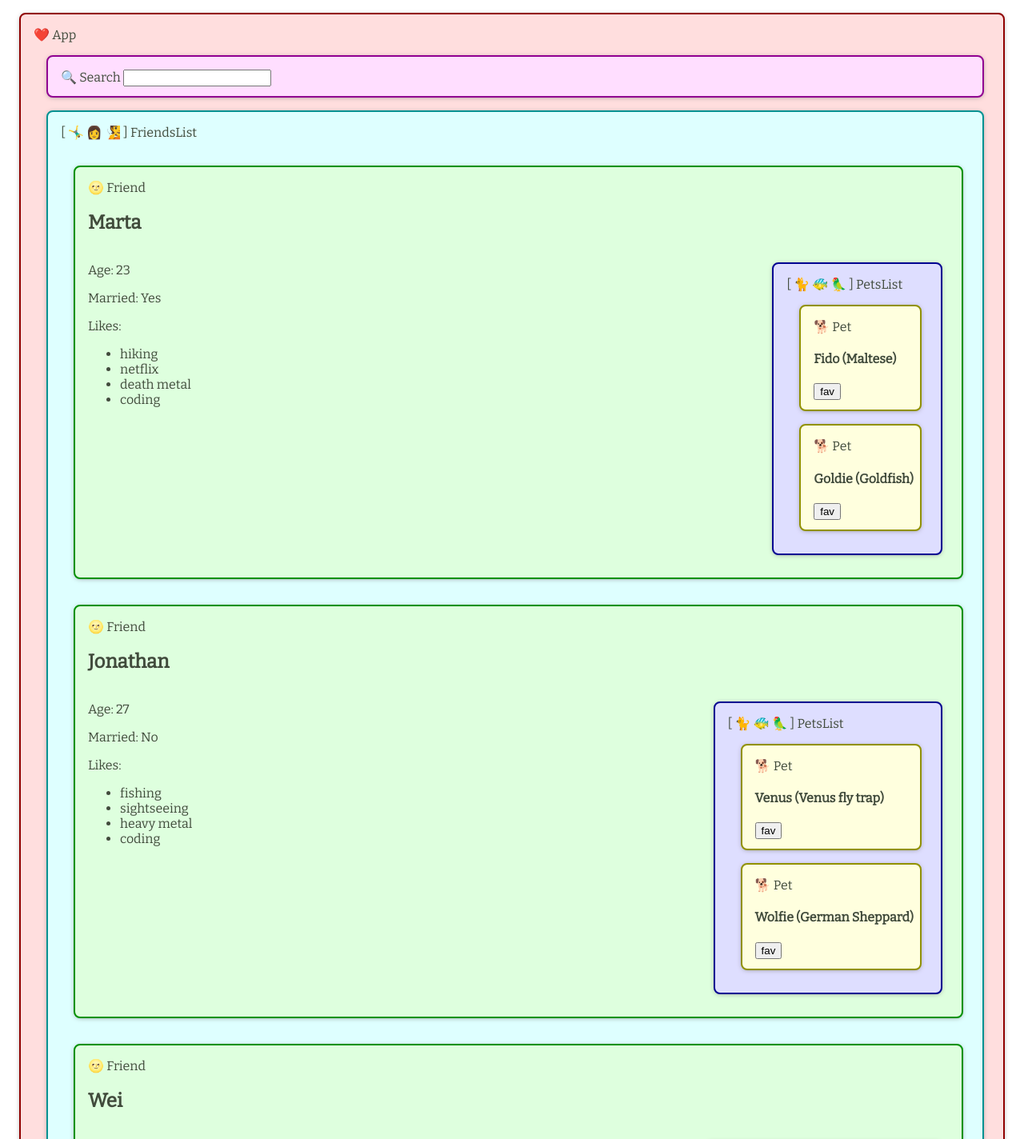
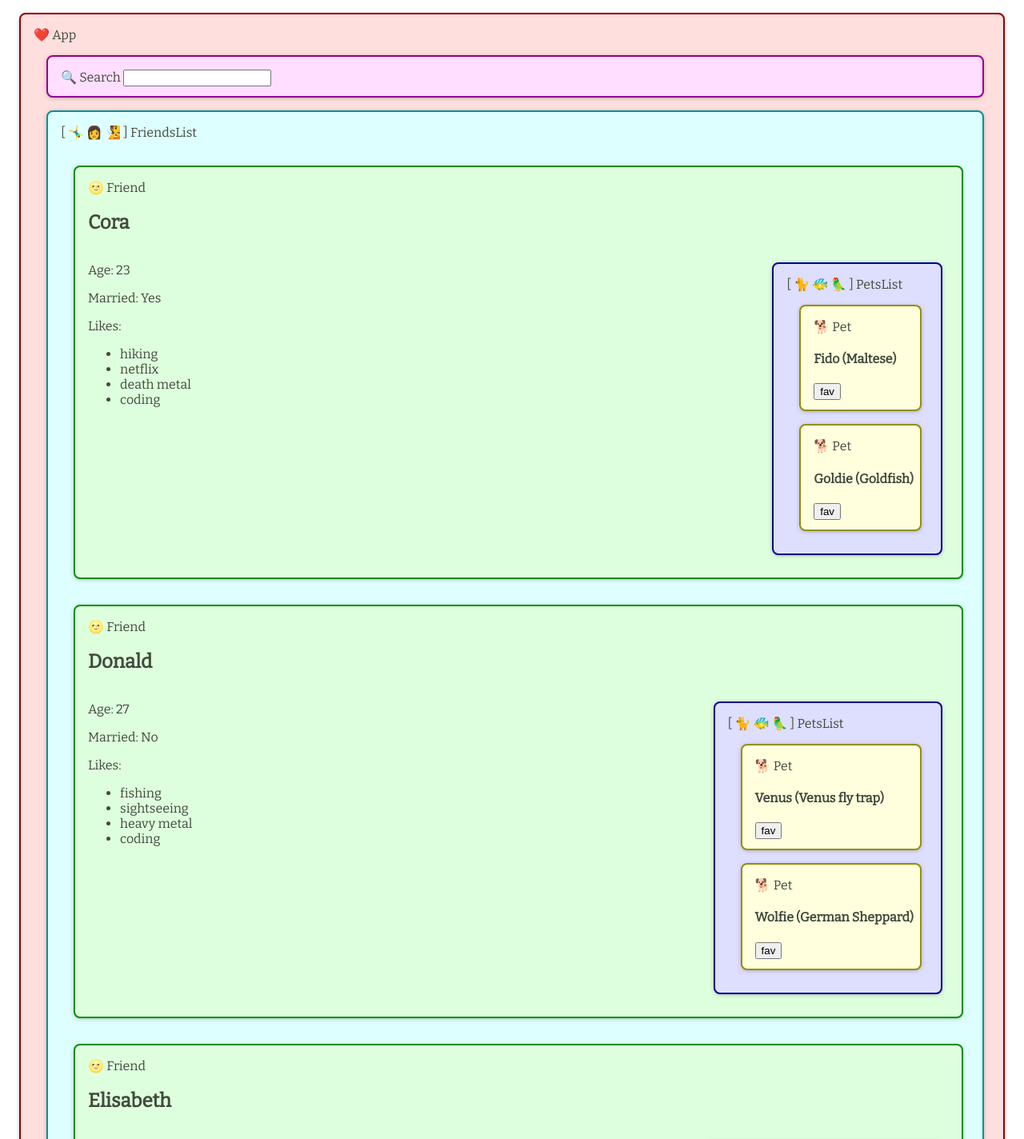
Before and after one commit to Tereamarie/web-guided-project-react-components-2-solution, a React (Vite) app: page / in a window 1280 px wide. Shown: the top 1424 px of the page at 80% size. Built offline with nearby package versions, Linux system fonts and the light colour scheme.

Commit message:
file extensions

```diff
--- a/src/components/Pet.jsx
+++ b/src/components/Pet.js
@@ -3,8 +3,6 @@ import React, { useState } from 'react'
 export default function Pet(props) {
   const { pet } = props
   const [fav, setFav] = useState(false)
-
-  // 1- Add a click handler to the button that favs the pet
 
   return (
     <div className='pet-friends container'>
@@ -13,3 +11,5 @@ export default function Pet(props) {
     </div>
   )
 }
+
+{/* <Pet pet={{ name: 'goldfish', type: 'fish' }} /> */}
--- a/src/dummy-data/friends.js
+++ b/src/dummy-data/friends.js
@@ -5,7 +5,7 @@ export const hello = 'world'
 export default [
   {
     id: uuid(),
-    name: 'Marta',
+    name: 'Cora',
     age: 23,
     hobbies: [
       'hiking',
@@ -21,7 +21,7 @@ export default [
   },
   {
     id: uuid(),
-    name: 'Jonathan',
+    name: 'Donald',
     age: 27,
     hobbies: [
       'fishing',
@@ -37,7 +37,7 @@ export default [
   },
   {
     id: uuid(),
-    name: 'Wei',
+    name: 'Elisabeth',
     age: 21,
     hobbies: [
       'exotic animals',
```
Also changed, not shown: src/components/App.js (renamed from src/components/App.jsx), src/components/Friend.js (renamed from src/components/Friend.jsx), src/components/FriendsList.js (renamed from src/components/FriendsList.jsx), src/components/PetsList.js (renamed from src/components/PetsList.jsx), src/components/Search.js (renamed from src/components/Search.jsx).
